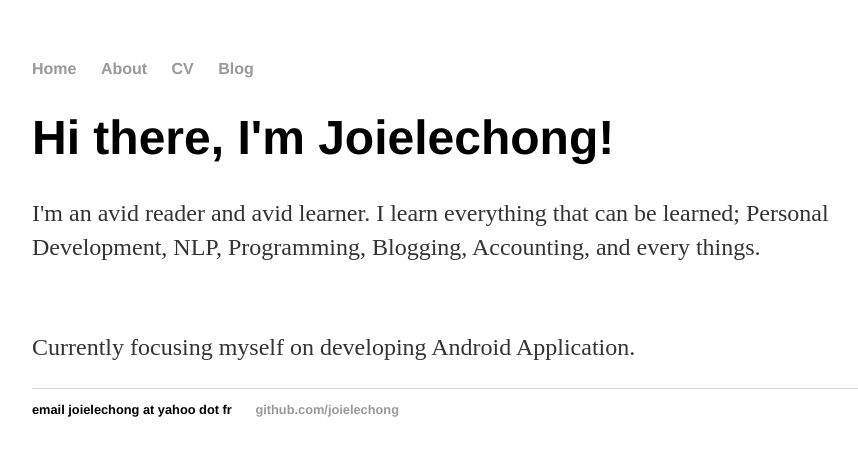
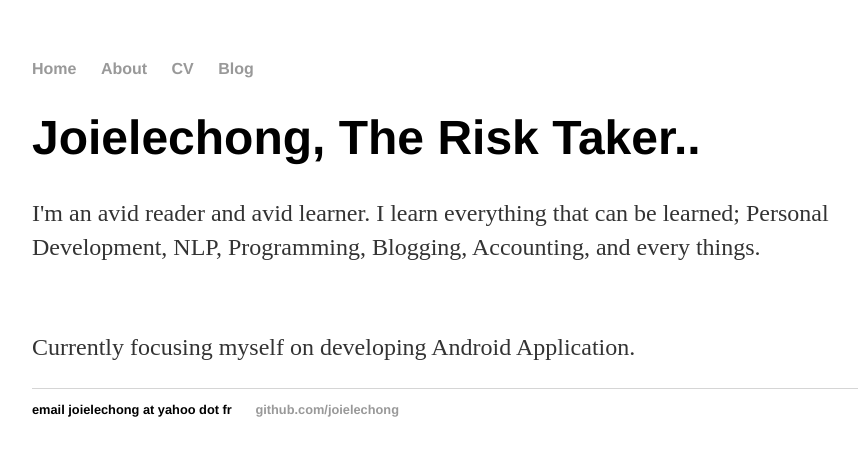
Before and after one commit to joielechong/joielechong.github.io, a Jekyll site: the page built from about/index.html, in a window 1280 px wide. Shown: the top 456 px of the page, without its empty margins (160-1018 px from the left). Built offline with Jekyll 4.4.1, drawn with Linux system fonts in a browser that asks for light colours.

Commit message:
Add simple about

```diff
--- a/about/index.html
+++ b/about/index.html
@@ -3,7 +3,7 @@ layout: default
 title: Joielechong, Autodidact Learner
 ---
 <div class="blurb">
-    <h1>Hi there, I'm Joielechong!</h1>
+    <h1>Joielechong, The Risk Taker..</h1>
 	<p>I'm an avid reader and avid learner. I learn everything that can be learned; Personal Development, NLP, Programming, Blogging, Accounting, and every things.</p>
 	<br/>
 	<p>Currently focusing myself on developing Android Application.</p>
```
